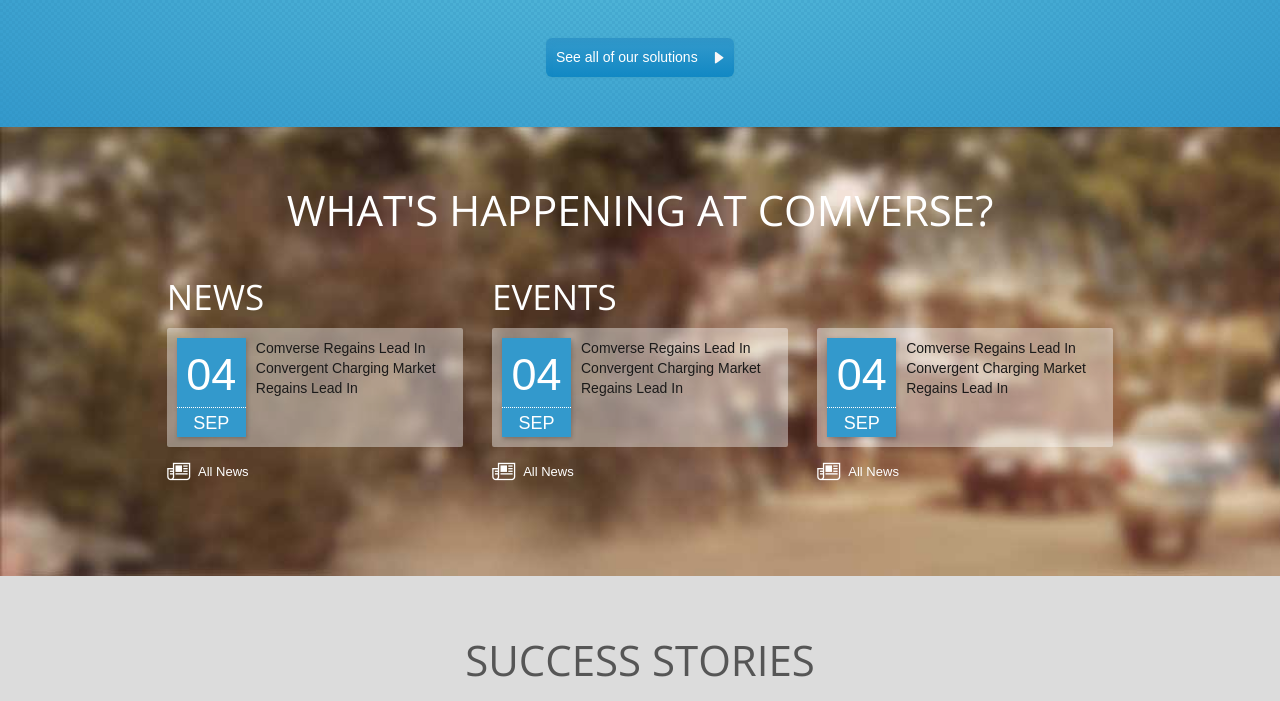
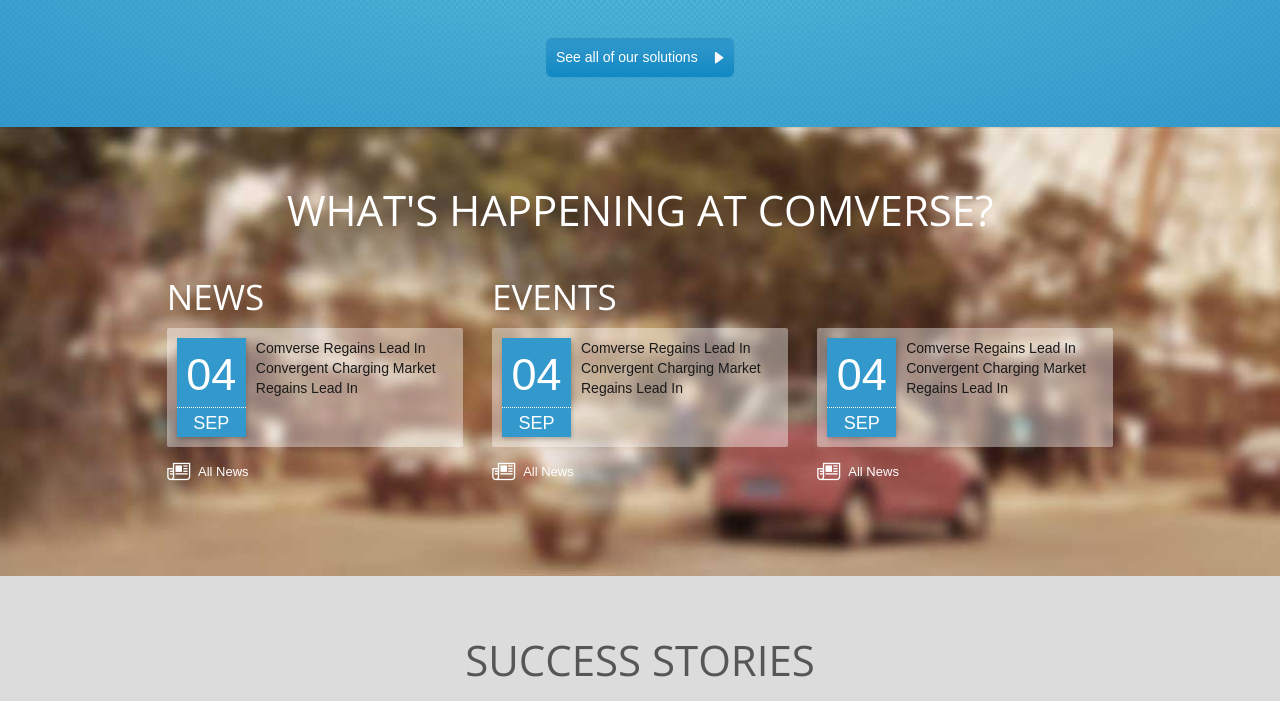
Before and after one commit to roy-s/comverse, a plain HTML site: page index.html in a window 1280 px wide. Shown: the part 1000-1701 px from the top of the page. Drawn offline with nearby package versions, Linux system fonts and the light colour scheme.

Commit message:
fixed events section background

```diff
--- a/css/main.css
+++ b/css/main.css
@@ -69,9 +69,7 @@
 }
 
 .news-events {
-	background-image: url('../img/news-and-events-bg.jpg');
-	background-repeat: no-repeat;
-	background-size: cover;
+	background: url('../img/news-and-events-bg.jpg') no-repeat center center/cover fixed;
 }
 
 .success-stories {
```
